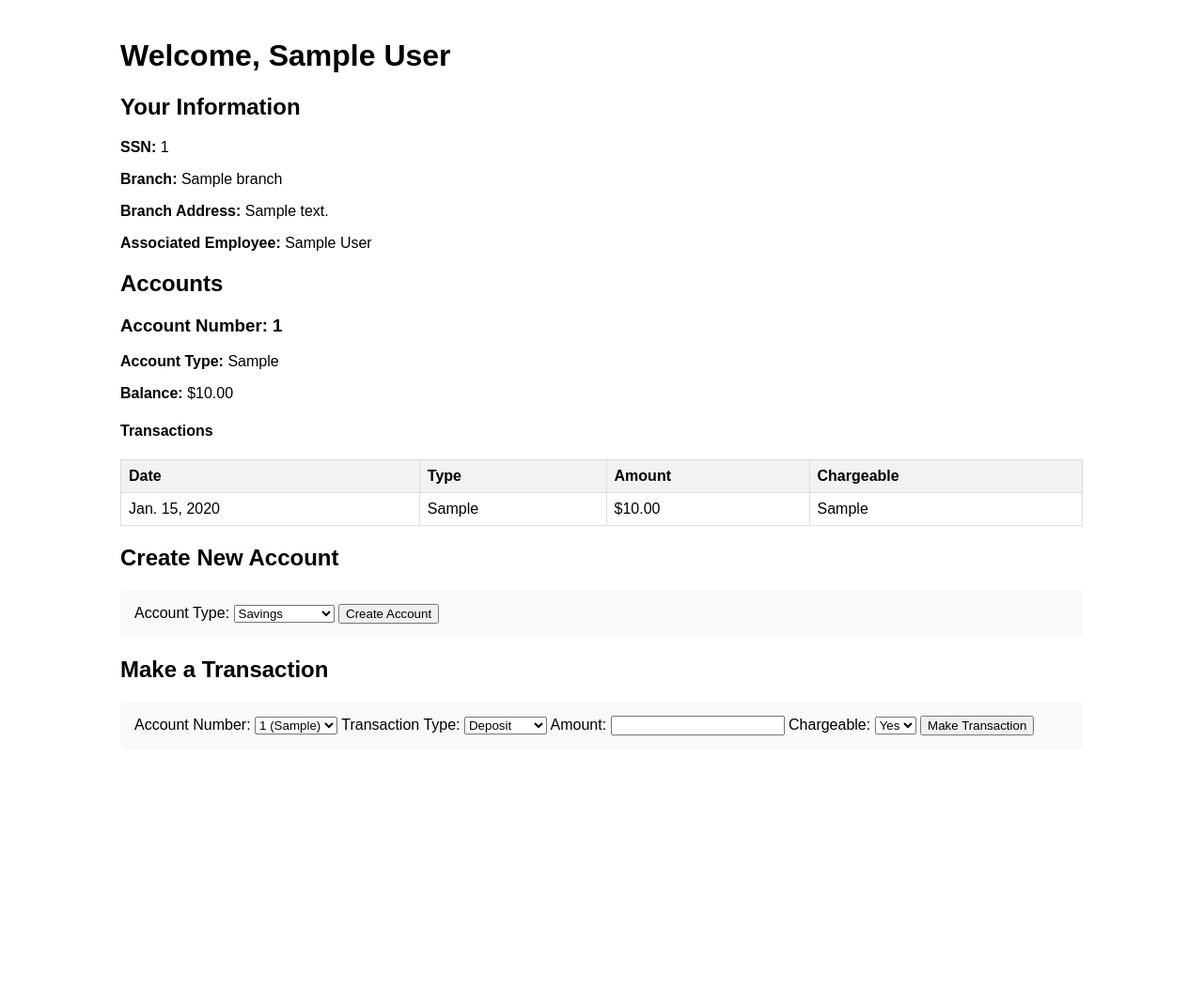
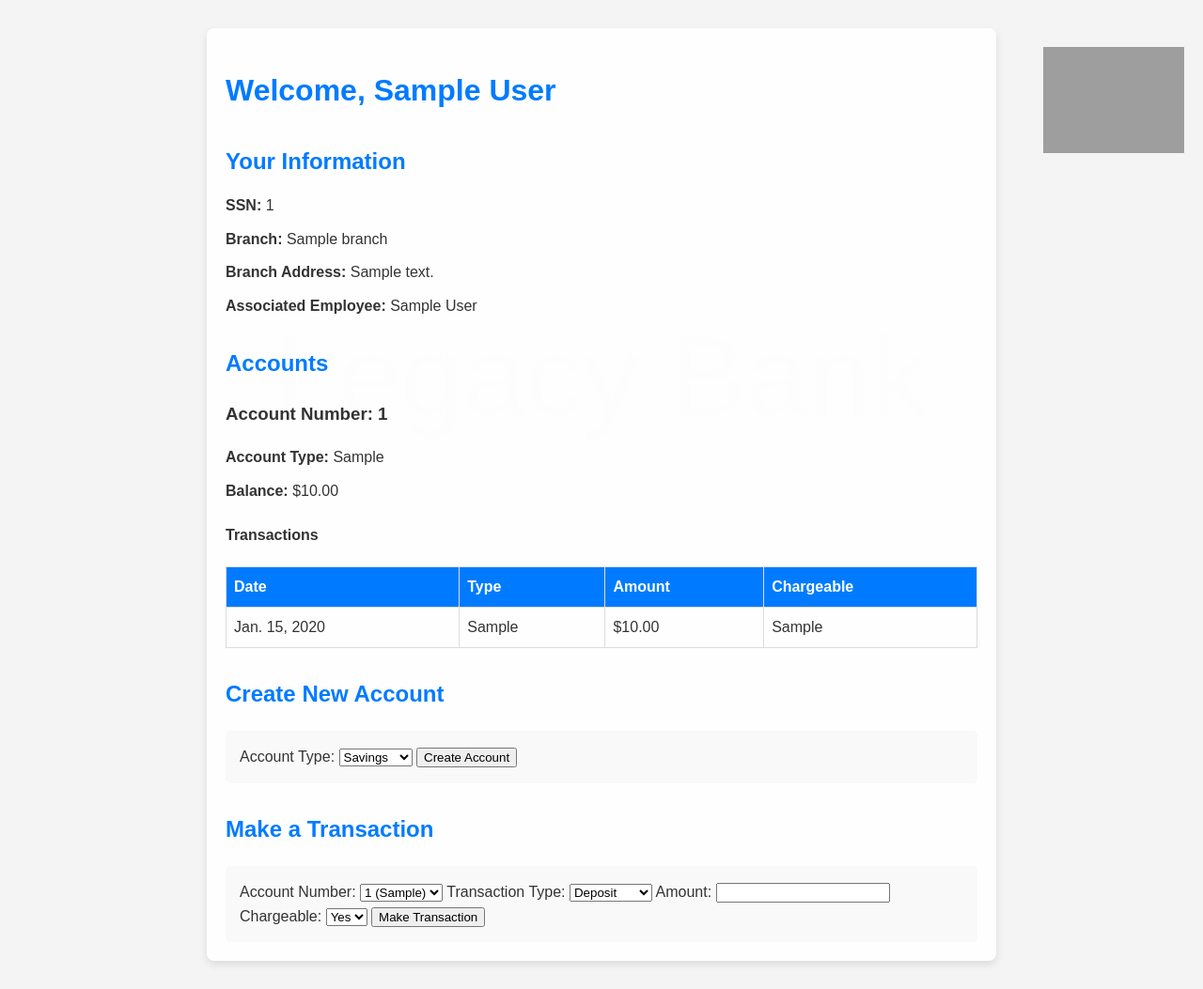
Before and after one commit to yshah0910/Proj-Bank, a Django app: page /customer/1/ in a window 1280 px wide. Shown: the whole page at 94% size. Before the commit the page ends 783 px from the top, so only its background shows below. Run offline with Django 5.2, Linux system fonts and the light colour scheme; tables that the repository leaves empty hold one stand-in row (values such as "Sample post"); grey boxes are pictures that could not be loaded.

Commit message:
Update customer_dashboard.html

```diff
--- a/bank/templates/customer_dashboard.html
+++ b/bank/templates/customer_dashboard.html
@@ -1,24 +1,108 @@
 <!DOCTYPE html>
-<html>
+<html lang="en">
 <head>
+    <meta charset="UTF-8">
+    <meta name="viewport" content="width=device-width, initial-scale=1.0">
     <title>Customer Dashboard</title>
     <style>
-        body { font-family: Arial, sans-serif; max-width: 80%; margin: 0 auto; padding: 20px; }
-        table { width: 100%; border-collapse: collapse; margin-bottom: 20px; }
-        th, td { border: 1px solid #ddd; padding: 8px; text-align: left; }
-        th { background-color: #f2f2f2; }
-        form { background-color: #f9f9f9; padding: 15px; border-radius: 5px; }
-        .error { color: red; }
+        body {
+            font-family: Arial, sans-serif;
+            margin: 0;
+            padding: 0;
+            background-color: #f4f4f4;
+            color: #333;
+            line-height: 1.6;
+            position: relative;
+        }
+        .container {
+            max-width: 800px;
+            margin: 30px auto;
+            background: rgba(255, 255, 255, 0.9);
+            padding: 20px;
+            border-radius: 8px;
+            box-shadow: 0 4px 8px rgba(0, 0, 0, 0.1);
+            position: relative;
+            z-index: 10;
+        }
+        h1, h2 {
+            color: #007BFF;
+        }
+        h1 {
+            margin-bottom: 20px;
+        }
+        h2 {
+            margin-top: 30px;
+            margin-bottom: 15px;
+        }
+        p {
+            margin: 10px 0;
+        }
+        ul {
+            margin: 10px 0 0 20px;
+            padding: 0;
+        }
+        ul li {
+            margin-bottom: 8px;
+        }
+        table {
+            width: 100%;
+            border-collapse: collapse;
+            margin-top: 10px;
+        }
+        th, td {
+            border: 1px solid #ddd;
+            padding: 8px;
+            text-align: left;
+        }
+        th {
+            background-color: #007BFF;
+            color: white;
+        }
+        tr:nth-child(even) {
+            background-color: #f9f9f9;
+        }
+        tr:hover {
+            background-color: #f1f1f1;
+        }
+        form {
+            margin-top: 20px;
+            padding: 15px;
+            background: #f9f9f9;
+            border-radius: 5px;
+        }
+        .no-data {
+            color: #999;
+            font-style: italic;
+        }
+        .logo {
+            position: absolute;
+            top: 20px;
+            right: 20px;
+            width: 150px;
+        }
+        .watermark {
+            position: fixed;
+            top: 50%;
+            left: 50%;
+            transform: translate(-50%, -50%);
+            font-size: 120px;
+            color: rgba(0, 0, 0, 0.05);
+            z-index: 0;
+            pointer-events: none;
+            text-align: center;
+            white-space: nowrap;
+        }
     </style>
 </head>
 <body>
+    <!-- Watermark -->
+    <div class="watermark">Legacy Bank</div>
+
+    <!-- Bank Logo -->
+    <img src="https://i0.wp.com/fortworthreport.org/wp-content/uploads/2024/06/unnamed-28-1.jpg?w=1369&ssl=1" alt="Legacy Bank Logo" class="logo">
+
+    <div class="container">
         <h1>Welcome, {{ customer.name }}</h1>
-
-    {% if error %}
-    <div class="error">
-        <p>{{ error }}</p>
-    </div>
-    {% endif %}
 
         <h2>Your Information</h2>
         <p><strong>SSN:</strong> {{ customer.ssn }}</p>
@@ -26,7 +110,7 @@
             {% if customer.branch %}
                 {{ customer.branch.name }}
             {% else %}
-            No branch assigned
+                <span class="no-data">No branch assigned</span>
             {% endif %}
         </p>
         <p><strong>Branch Address:</strong> {{ branch_address }}</p>
@@ -79,7 +163,6 @@
                 <option value="Savings">Savings</option>
                 <option value="Checking">Checking</option>
                 <option value="Loan">Loan</option>
-            <option value="Money Market">Money Market</option>
             </select>
             <button type="submit" name="create_account">Create Account</button>
         </form>
@@ -94,12 +177,58 @@
                 {% endfor %}
             </select>
             <label for="trans_type">Transaction Type:</label>
-        <select name="trans_type" id="trans_type" required>
+            <select name="trans_type" id="trans_type" required onchange="toggleTransferAccountField(this.value)">
                 <option value="Deposit">Deposit</option>
                 <option value="Withdrawal">Withdrawal</option>
                 <option value="Transfer">Transfer</option>
                 <option value="Payment">Payment</option>
             </select>
+
+            <div id="transfer_account_field" style="display: none;">
+                <label for="to_account_type">Transfer To:</label>
+                <select name="to_account_type" id="to_account_type" onchange="toggleRecipientField(this.value)">
+                    <option value="self">My Accounts</option>
+                    <option value="other">Another Customer</option>
+                </select>
+
+                <div id="self_account_field" style="display: none;">
+                    <label for="to_account_no_self">Select Account:</label>
+                    <select name="to_account_no_self" id="to_account_no_self">
+                        {% for account in accounts %}
+                            <option value="{{ account.account_no }}">{{ account.account_no }} ({{ account.acc_type }})</option>
+                        {% endfor %}
+                    </select>
+                </div>
+
+                <div id="other_account_field" style="display: none;">
+                    <label for="to_account_no_other">Enter Account Number:</label>
+                    <input type="number" name="to_account_no_other" id="to_account_no_other">
+                </div>
+            </div>
+
+            <script>
+                function toggleTransferAccountField(value) {
+                    const transferField = document.getElementById('transfer_account_field');
+                    if (value === 'Transfer') {
+                        transferField.style.display = 'block';
+                    } else {
+                        transferField.style.display = 'none';
+                    }
+                }
+
+                function toggleRecipientField(value) {
+                    const selfField = document.getElementById('self_account_field');
+                    const otherField = document.getElementById('other_account_field');
+                    if (value === 'self') {
+                        selfField.style.display = 'block';
+                        otherField.style.display = 'none';
+                    } else if (value === 'other') {
+                        selfField.style.display = 'none';
+                        otherField.style.display = 'block';
+                    }
+                }
+            </script>
+
             <label for="amount">Amount:</label>
             <input type="number" id="amount" name="amount" step="0.01" min="0.01" required>
             <label for="chargeable">Chargeable:</label>
@@ -109,5 +238,6 @@
             </select>
             <button type="submit" name="make_transaction">Make Transaction</button>
         </form>
+    </div>
 </body>
 </html>
```
Lines whose indentation alone changed are shown as unchanged.
